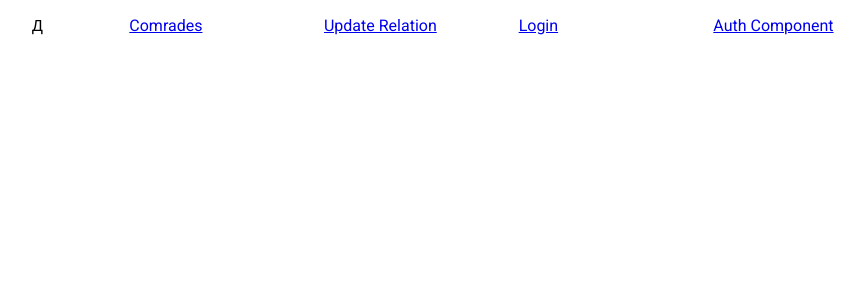
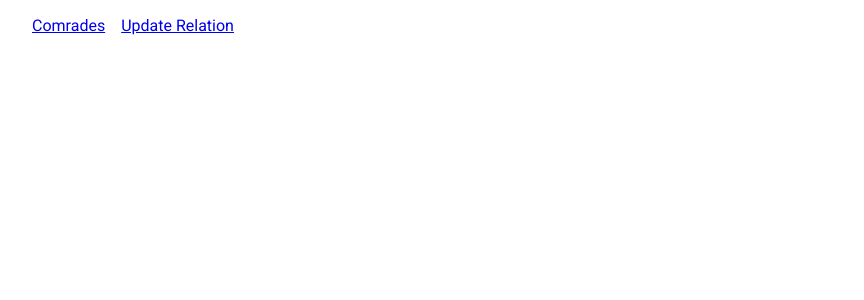
Before and after one commit to livotron/domo, a React (Create React App) app in the folder client/: page / in a window 1280 px wide. Shown: the top 300 px of the page, without its empty margins (32-896 px from the left). Built offline with nearby package versions, Linux system fonts and the light colour scheme; a web font is replaced by a local one.

Commit message:
updated navbar

```diff
--- a/client/src/app/App.tsx
+++ b/client/src/app/App.tsx
@@ -39,27 +39,18 @@ function App() {
   return (
     <Container>
       <Grid container spacing={2} paddingY={2}>
-        <Grid xs={1} item>
-          Д
-        </Grid>
-        <Grid item xs={2}>
+        <Grid item >
           <Link to="/comrades">Comrades</Link>
         </Grid>
-        <Grid item xs={2}>
+        <Grid item >
           <Link to="/update-relation">Update Relation</Link>
-        </Grid>
-        <Grid xs={2} item>
-          <Link to="/login">Login</Link>
-        </Grid>
-        <Grid xs={2} item>
-          <Link to="/auth">Auth Component</Link>
         </Grid>
         {me.name && (
           <>
-            <Grid xs={2} item>
-              <Link to="/me">{me.name}</Link>
+            <Grid xs={4} item>
+              <Link to="/me">{me.name.replaceAll("_", " ")}</Link>
             </Grid>
-            <Grid xs={1} item>
+            <Grid item>
               <Button
                 type="submit"
                 variant="contained"
```
